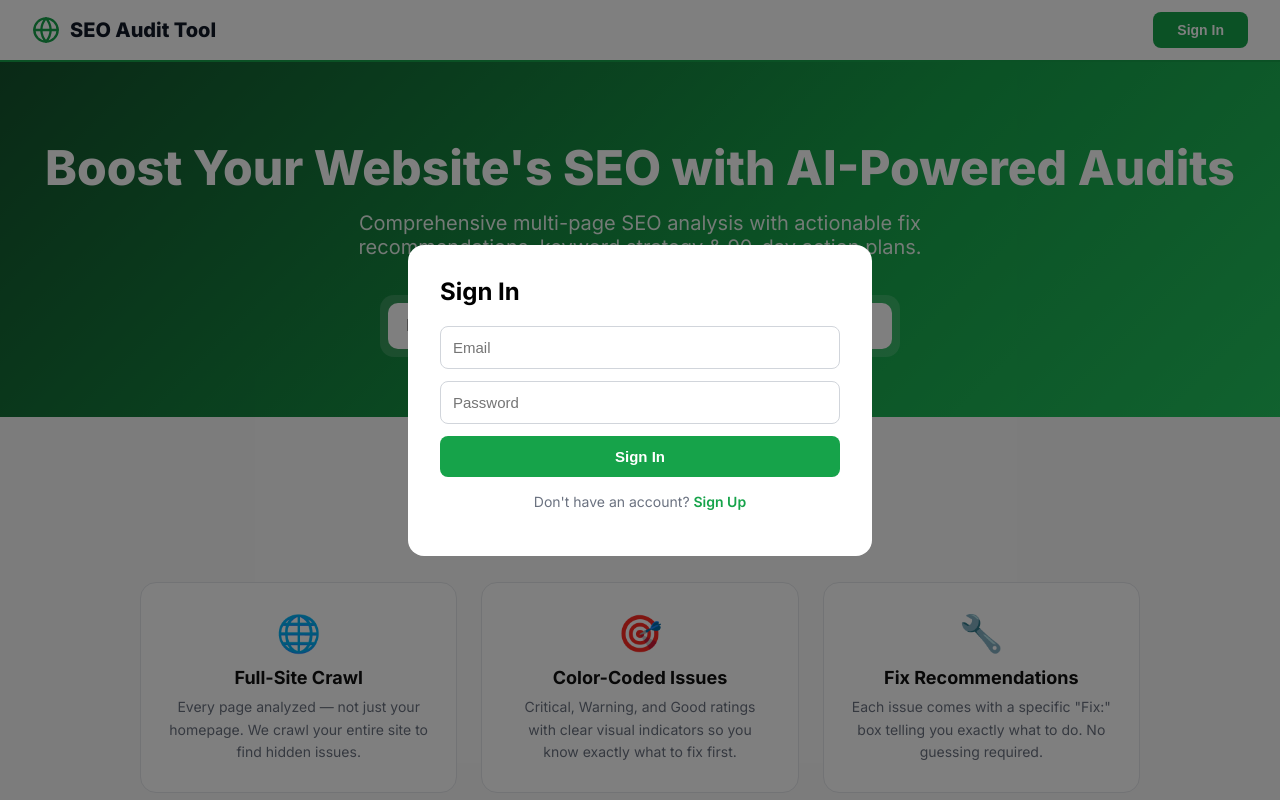
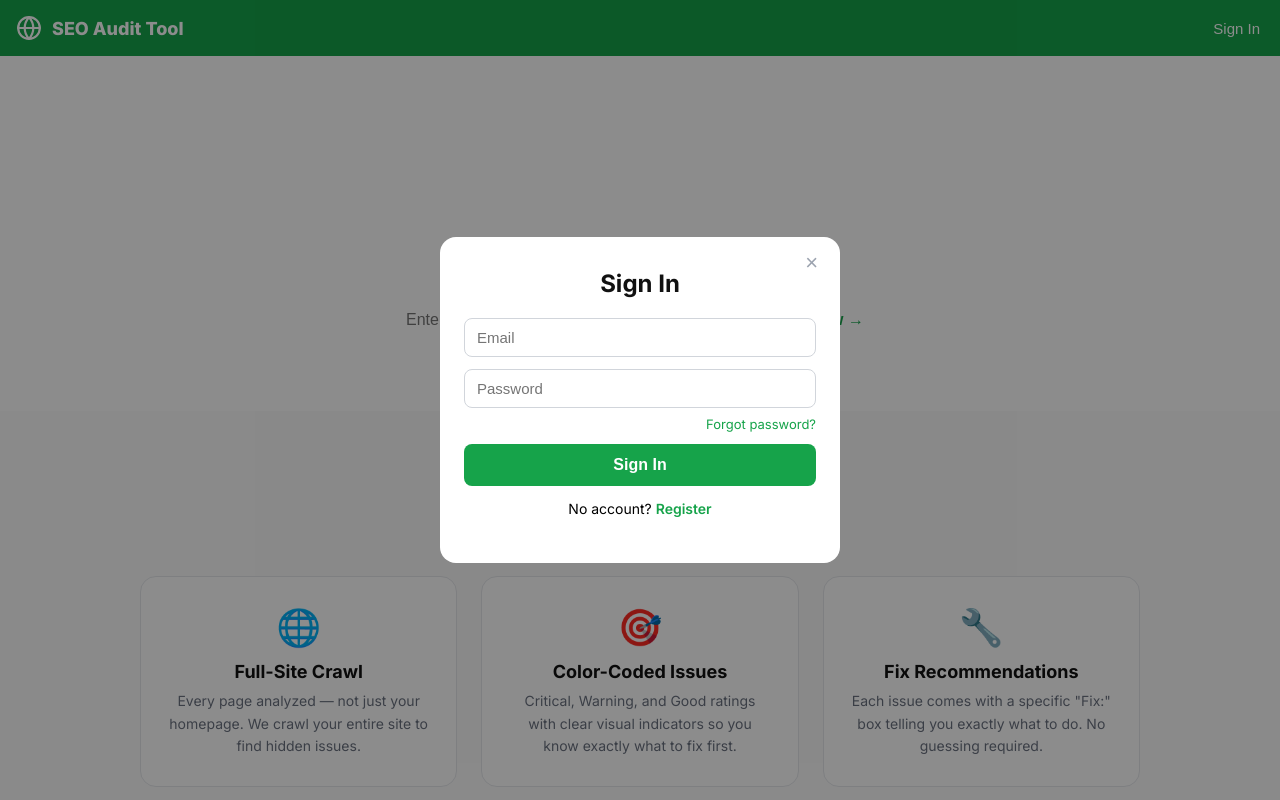
Before and after one commit to debesco4u/rankpilot-seo-audit, a React (Vite) app in the folder client/: page / in a window 1280 px wide. Both pictures are taken after a click on the button "Sign In". Shown: the top 800 px of the page. Built offline with nearby package versions, Linux system fonts and the light colour scheme.

Commit message:
Add forgot password + mobile responsive + hero restyle

```diff
--- a/client/src/api.ts
+++ b/client/src/api.ts
@@ -14,11 +14,23 @@ async function req(path: string, opts: RequestInit = {}) {
 
 export const api = {
   // Auth
-  signup: (email: string, password: string, name: string) =>
+  register: (name: string, email: string, password: string) =>
     req('/auth/signup', { method: 'POST', body: JSON.stringify({ email, password, name }) }),
   login: (email: string, password: string) =>
     req('/auth/login', { method: 'POST', body: JSON.stringify({ email, password }) }),
   me: () => req('/auth/me'),
+
+  // Forgot / Reset password
+  forgotPassword: async (email: string) => {
+    const r = await fetch(`${BASE}/auth/forgot-password`, { method: 'POST', headers: { 'Content-Type': 'application/json' }, body: JSON.stringify({ email }) });
+    if (!r.ok) throw new Error((await r.json()).error);
+    return r.json();
+  },
+  resetPassword: async (token: string, newPassword: string) => {
+    const r = await fetch(`${BASE}/auth/reset-password`, { method: 'POST', headers: { 'Content-Type': 'application/json' }, body: JSON.stringify({ token, newPassword }) });
+    if (!r.ok) throw new Error((await r.json()).error);
+    return r.json();
+  },
 
   // Subscription
   subscribe: (tier: string) =>
--- a/client/src/components/AccountPage.tsx
+++ b/client/src/components/AccountPage.tsx
@@ -2,35 +2,23 @@ import React from 'react';
 import PricingCards from './PricingCards';
 import type { User, Tier } from '../types';
 
-interface Props {
-  user: User;
-  onSelectTier: (tier: Tier) => void;
-}
+interface Props { user: User; onSelectTier: (tier: Tier) => void; }
 
 export default function AccountPage({ user, onSelectTier }: Props) {
   return (
-    <div style={{ maxWidth: 800, margin: '0 auto', padding: '32px 24px' }}>
-      <h1 style={{ margin: '0 0 8px' }}>My Account</h1>
+    <div style={{ maxWidth: 800, margin: '0 auto', padding: '24px 16px', boxSizing: 'border-box' as const }}>
+      <h1 style={{ margin: '0 0 8px', fontSize: 'clamp(22px, 5vw, 28px)' }}>My Account</h1>
       <div style={{
         background: '#fff', border: '1px solid #e5e7eb', borderRadius: 16,
-        padding: 32, marginBottom: 32
+        padding: '24px 20px', marginBottom: 32, boxSizing: 'border-box' as const
       }}>
-        <div style={{ display: 'grid', gridTemplateColumns: '1fr 1fr', gap: 16 }}>
-          <div>
-            <div style={{ fontSize: 13, color: '#6b7280' }}>Name</div>
-            <div style={{ fontWeight: 600 }}>{user.name}</div>
-          </div>
-          <div>
-            <div style={{ fontSize: 13, color: '#6b7280' }}>Email</div>
-            <div style={{ fontWeight: 600 }}>{user.email}</div>
-          </div>
-          <div>
-            <div style={{ fontSize: 13, color: '#6b7280' }}>Plan</div>
-            <div style={{ fontWeight: 600, textTransform: 'uppercase' }}>{user.tier}</div>
-          </div>
+        <div style={{ display: 'grid', gridTemplateColumns: 'repeat(auto-fit, minmax(160px, 1fr))', gap: 16 }}>
+          <div><div style={{ fontSize: 13, color: '#6b7280' }}>Name</div><div style={{ fontWeight: 600 }}>{user.name}</div></div>
+          <div><div style={{ fontSize: 13, color: '#6b7280' }}>Email</div><div style={{ fontWeight: 600, wordBreak: 'break-all' }}>{user.email}</div></div>
+          <div><div style={{ fontSize: 13, color: '#6b7280' }}>Plan</div><div style={{ fontWeight: 600, textTransform: 'uppercase' }}>{user.tier}</div></div>
         </div>
       </div>
-      <h2>Change Plan</h2>
+      <h2 style={{ fontSize: 'clamp(18px, 4vw, 24px)' }}>Change Plan</h2>
       <PricingCards currentTier={user.tier} onSelect={onSelectTier} />
     </div>
   );
--- a/client/src/components/AuthModal.tsx
+++ b/client/src/components/AuthModal.tsx
@@ -1,64 +1,84 @@
 import React, { useState } from 'react';
 import { api } from '../api';
-import type { User } from '../types';
 
-interface Props {
-  onClose: () => void;
-  onAuth: (user: User, token: string) => void;
-}
+interface Props { onClose: () => void; onAuth: (user: any, token: string) => void; }
 
 export default function AuthModal({ onClose, onAuth }: Props) {
-  const [mode, setMode] = useState<'login'|'signup'>('login');
-  const [email, setEmail] = useState('');
-  const [password, setPassword] = useState('');
-  const [name, setName] = useState('');
-  const [error, setError] = useState('');
-  const [loading, setLoading] = useState(false);
+  const [mode, setMode] = useState<'login'|'register'|'forgot'|'reset'>('login');
+  const [email, setEmail] = useState(''); const [password, setPassword] = useState('');
+  const [name, setName] = useState(''); const [error, setError] = useState('');
+  const [resetToken, setResetToken] = useState(''); const [newPw, setNewPw] = useState('');
+  const [info, setInfo] = useState('');
 
-  const handleSubmit = async (e: React.FormEvent) => {
-    e.preventDefault();
+
+  const submit = async () => {
     setError('');
-    setLoading(true);
     try {
-      const res = mode === 'signup'
-        ? await api.signup(email, password, name)
-        : await api.login(email, password);
-      localStorage.setItem('rp_token', res.token);
-      onAuth(res.user, res.token);
-      onClose();
-    } catch (err: any) {
-      setError(err.message);
-    } finally {
-      setLoading(false);
-    }
+      if (mode === 'register') {
+        const r = await api.register(name, email, password);
+        onAuth(r.user, r.token);
+      } else if (mode === 'login') {
+        const r = await api.login(email, password);
+        onAuth(r.user, r.token);
+      } else if (mode === 'forgot') {
+        const r = await api.forgotPassword(email);
+        setInfo(r.message || 'If that email exists, a reset token was generated.');
+        setResetToken(r.resetToken || '');
+        setMode('reset');
+      } else {
+        const r = await api.resetPassword(resetToken, newPw);
+        setInfo(r.message || 'Password reset! You can now log in.');
+        setMode('login');
+      }
+    } catch (e: any) { setError(e.message || 'Something went wrong'); }
   };
 
+  const overlay: React.CSSProperties = { position:'fixed',inset:0,background:'rgba(0,0,0,.45)',display:'flex',alignItems:'center',justifyContent:'center',zIndex:1000,padding:16 };
+  const card: React.CSSProperties = { background:'#fff',borderRadius:16,padding:'32px 24px',width:'100%',maxWidth:400,boxSizing:'border-box',position:'relative' };
+  const inp: React.CSSProperties = { width:'100%',padding:'10px 12px',border:'1px solid #d1d5db',borderRadius:8,fontSize:15,marginBottom:12,boxSizing:'border-box' };
+  const btn: React.CSSProperties = { width:'100%',padding:'12px',background:'#16a34a',color:'#fff',border:'none',borderRadius:8,fontWeight:700,fontSize:16,cursor:'pointer' };
+
   return (
-    <div style={{ position:'fixed', inset:0, background:'rgba(0,0,0,0.5)', display:'flex', alignItems:'center', justifyContent:'center', zIndex:1000 }} onClick={onClose}>
-      <div style={{ background:'#fff', borderRadius:16, padding:32, width:400, maxWidth:'90vw' }} onClick={e=>e.stopPropagation()}>
-        <h2 style={{ margin:0,marginBottom:20 }}>{mode === 'login' ? 'Sign In' : 'Create Account'}</h2>
-        <form onSubmit={handleSubmit}>
-          {mode === 'signup' && (
-            <input placeholder="Name" value={name} onChange={e=>setName(e.target.value)}
-              style={{ width:'100%',padding:12,borderRadius:8,border:'1px solid #d1d5db',marginBottom:12,fontSize:15,boxSizing:'border-box' }}/>
-          )}
-          <input placeholder="Email" type="email" value={email} onChange={e=>setEmail(e.target.value)} required
-            style={{ width:'100%',padding:12,borderRadius:8,border:'1px solid #d1d5db',marginBottom:12,fontSize:15,boxSizing:'border-box' }}/>
-          <input placeholder="Password" type="password" value={password} onChange={e=>setPassword(e.target.value)} required
-            style={{ width:'100%',padding:12,borderRadius:8,border:'1px solid #d1d5db',marginBottom:12,fontSize:15,boxSizing:'border-box' }}/>
-          {error && <div style={{ color:'#ef4444',fontSize:13,marginBottom:12 }}>{error}</div>}
-          <button type="submit" disabled={loading} style={{
-            width:'100%',padding:12,border:'none',borderRadius:8,background:'#16a34a',color:'#fff',
-            fontWeight:600,fontSize:15,cursor:'pointer',opacity:loading?0.7:1
-          }}>{loading ? 'Please wait...' : mode === 'login' ? 'Sign In' : 'Sign Up'}</button>
-        </form>
-        <p style={{ textAlign:'center',marginTop:16,fontSize:14,color:'#6b7280' }}>
-          {mode === 'login' ? "Don't have an account? " : 'Already have an account? '}
-          <span style={{ color:'#16a34a',cursor:'pointer',fontWeight:600 }}
-            onClick={() => setMode(mode === 'login' ? 'signup' : 'login')}>
-            {mode === 'login' ? 'Sign Up' : 'Sign In'}
-          </span>
-        </p>
+    <div style={overlay} onClick={onClose}>
+      <div style={card} onClick={e=>e.stopPropagation()}>
+        <button onClick={onClose} style={{ position:'absolute',top:12,right:16,background:'none',border:'none',fontSize:22,cursor:'pointer',color:'#9ca3af' }}>&times;</button>
+        <h2 style={{ textAlign:'center',margin:'0 0 20px',color:'#111' }}>
+          {mode==='login'?'Sign In':mode==='register'?'Create Account':mode==='forgot'?'Forgot Password':'Reset Password'}
+        </h2>
+        {error && <div style={{ background:'#fef2f2',color:'#dc2626',padding:10,borderRadius:8,marginBottom:12,fontSize:14 }}>{error}</div>}
+        {info && <div style={{ background:'#f0fdf4',color:'#16a34a',padding:10,borderRadius:8,marginBottom:12,fontSize:14 }}>{info}</div>}
+
+        {mode==='forgot' && (<>
+          <input style={inp} placeholder="Your email" value={email} onChange={e=>setEmail(e.target.value)} />
+          <button style={btn} onClick={submit}>Send Reset Token</button>
+          <p style={{ textAlign:'center',marginTop:14,fontSize:14 }}>
+            <span style={{ color:'#16a34a',cursor:'pointer',fontWeight:600 }} onClick={()=>{setMode('login');setError('');setInfo('');}}>Back to Sign In</span>
+          </p>
+        </>)}
+
+        {mode==='reset' && (<>
+          <input style={inp} placeholder="Reset token" value={resetToken} onChange={e=>setResetToken(e.target.value)} />
+          <input style={inp} type="password" placeholder="New password" value={newPw} onChange={e=>setNewPw(e.target.value)} />
+          <button style={btn} onClick={submit}>Reset Password</button>
+        </>)}
+
+        {mode==='login' && (<>
+          <input style={inp} placeholder="Email" value={email} onChange={e=>setEmail(e.target.value)} />
+          <input style={inp} type="password" placeholder="Password" value={password} onChange={e=>setPassword(e.target.value)} />
+          <p style={{ textAlign:'right',margin:'-4px 0 12px',fontSize:13 }}>
+            <span style={{ color:'#16a34a',cursor:'pointer' }} onClick={()=>{setMode('forgot');setError('');setInfo('');}}>Forgot password?</span>
+          </p>
+          <button style={btn} onClick={submit}>Sign In</button>
+          <p style={{ textAlign:'center',marginTop:14,fontSize:14 }}>No account? <span style={{ color:'#16a34a',cursor:'pointer',fontWeight:600 }} onClick={()=>{setMode('register');setError('');}}>Register</span></p>
+        </>)}
+
+        {mode==='register' && (<>
+          <input style={inp} placeholder="Full name" value={name} onChange={e=>setName(e.target.value)} />
+          <input style={inp} placeholder="Email" value={email} onChange={e=>setEmail(e.target.value)} />
+          <input style={inp} type="password" placeholder="Password" value={password} onChange={e=>setPassword(e.target.value)} />
+          <button style={btn} onClick={submit}>Create Account</button>
+          <p style={{ textAlign:'center',marginTop:14,fontSize:14 }}>Have an account? <span style={{ color:'#16a34a',cursor:'pointer',fontWeight:600 }} onClick={()=>{setMode('login');setError('');}}>Sign In</span></p>
+        </>)}
       </div>
     </div>
   );
--- a/client/src/components/Landing.tsx
+++ b/client/src/components/Landing.tsx
@@ -32,7 +32,7 @@ export default function Landing({ user, onLoginClick, onSelectTier }: Props) {
     <div style={{ background: '#fafafa', overflowX: 'hidden' as const }}>
       {/* Hero */}
       <section style={{
-        background: 'linear-gradient(135deg, #14532d 0%, #16a34a 60%, #22c55e 100%)',
+        background: '#ffffff',
         color: '#fff', padding: '80px 16px 60px', textAlign: 'center', overflowX: 'hidden' as const, boxSizing: 'border-box' as const
       }}>
         <h1 style={{ fontSize: 'clamp(28px, 6vw, 48px)', fontWeight: 800, margin: '0 0 16px', lineHeight: 1.1 }}>
@@ -127,7 +127,7 @@ export default function Landing({ user, onLoginClick, onSelectTier }: Props) {
                 <div style={{
                   background: i === previewIdx ? '#22c55e' : 'rgba(255,255,255,0.1)',
                   color: i === previewIdx ? '#fff' : '#ccc',
-                  fontSize: 10, fontWeight: 600, textAlign: 'center', padding: '4px 2px'
+                  fontSize: 10, fontWeight: 600, textAlign: 'center', padding: '60px 16px'
                 }}>{sp.caption}</div>
               </div>
             ))}
--- a/client/src/components/Navbar.tsx
+++ b/client/src/components/Navbar.tsx
@@ -1,60 +1,54 @@
-import React from 'react';
-import { useNavigate, useLocation } from 'react-router-dom';
-import type { User } from '../types';
+import React, { useState } from 'react';
 
-interface Props {
-  user: User | null;
-  onLoginClick: () => void;
-  onLogout: () => void;
-}
+const LOGO = '/dabisoft-logo.png';
 
-export default function Navbar({ user, onLoginClick, onLogout }: Props) {
-  const navigate = useNavigate();
-  const loc = useLocation();
+interface Props { user: any; onLoginClick: () => void; onLogout: () => void; onAccount?: () => void; onHome?: () => void; }
 
-  const GlobeIcon = () => (
-    <svg width="28" height="28" viewBox="0 0 24 24" fill="none" stroke="#16a34a" strokeWidth="2" strokeLinecap="round" strokeLinejoin="round">
-      <circle cx="12" cy="12" r="10"/>
-      <line x1="2" y1="12" x2="22" y2="12"/>
-      <path d="M12 2a15.3 15.3 0 0 1 4 10 15.3 15.3 0 0 1-4 10 15.3 15.3 0 0 1-4-10 15.3 15.3 0 0 1 4-10z"/>
-    </svg>
-  );
+export default function Navbar({ user, onLoginClick, onLogout, onAccount, onHome }: Props) {
+  const [menuOpen, setMenuOpen] = useState(false);
+  const link: React.CSSProperties = { color:'#fff',cursor:'pointer',fontWeight:500,fontSize:15,background:'none',border:'none',padding:'8px 4px' };
 
   return (
-    <nav style={{
-      display: 'flex', alignItems: 'center', justifyContent: 'space-between',
-      padding: '12px 32px', background: '#fff', borderBottom: '2px solid #16a34a',
-      position: 'sticky', top: 0, zIndex: 100
-    }}>
-      <div style={{ display: 'flex', alignItems: 'center', gap: 10, cursor: 'pointer' }} onClick={() => navigate('/')}>
-        <GlobeIcon />
-        <span style={{ fontWeight: 800, fontSize: 20, color: '#111827' }}>SEO Audit Tool</span>
+    <nav style={{ background:'#16a34a',padding:'0 16px',display:'flex',alignItems:'center',justifyContent:'space-between',height:56,position:'relative' }}>
+      <div style={{ display:'flex',alignItems:'center',gap:10,cursor:'pointer' }} onClick={onHome}>
+        <svg width="26" height="26" viewBox="0 0 24 24" fill="none" stroke="#fff" strokeWidth="2" strokeLinecap="round" strokeLinejoin="round"><circle cx="12" cy="12" r="10"/><line x1="2" y1="12" x2="22" y2="12"/><path d="M12 2a15.3 15.3 0 014 10 15.3 15.3 0 01-4 10 15.3 15.3 0 01-4-10A15.3 15.3 0 0112 2z"/></svg>
+        <span style={{ color:'#fff',fontWeight:800,fontSize:18 }}>SEO Audit Tool</span>
       </div>
-      <div style={{ display: 'flex', alignItems: 'center', gap: 16 }}>
-        {user ? (
-          <>
-            <button onClick={() => navigate('/dashboard')} style={{
-              padding: '8px 18px', borderRadius: 8, border: 'none',
-              background: loc.pathname === '/dashboard' ? '#f0fdf4' : 'transparent',
-              color: '#16a34a', fontWeight: 600, cursor: 'pointer', fontSize: 14
-            }}>Dashboard</button>
-            <button onClick={() => navigate('/account')} style={{
-              padding: '8px 18px', borderRadius: 8, border: 'none',
-              background: loc.pathname === '/account' ? '#f0fdf4' : 'transparent',
-              color: '#16a34a', fontWeight: 600, cursor: 'pointer', fontSize: 14
-            }}>Account</button>
-            <button onClick={onLogout} style={{
-              padding: '8px 18px', borderRadius: 8, border: '1px solid #d1d5db',
-              background: '#fff', color: '#6b7280', cursor: 'pointer', fontSize: 14
-            }}>Logout</button>
-          </>
-        ) : (
-          <button onClick={onLoginClick} style={{
-            padding: '10px 24px', borderRadius: 8, border: 'none',
-            background: '#16a34a', color: '#fff', fontWeight: 600, cursor: 'pointer', fontSize: 14
-          }}>Sign In</button>
+
+      {/* Desktop links */}
+      <div className="nav-links-desktop" style={{ display:'flex',gap:8,alignItems:'center' }}>
+        {user ? (<>
+          <button style={link} onClick={onAccount}>Account</button>
+          <span style={{ color:'rgba(255,255,255,.6)',fontSize:14 }}>{user.email}</span>
+          <button style={{...link,color:'#bbf7d0'}} onClick={onLogout}>Logout</button>
+        </>) : (
+          <button style={link} onClick={onLoginClick}>Sign In</button>
         )}
       </div>
+
+      {/* Mobile hamburger */}
+      <button className="nav-hamburger" onClick={()=>setMenuOpen(!menuOpen)} style={{ display:'none',background:'none',border:'none',color:'#fff',fontSize:28,cursor:'pointer',padding:4 }}>
+        {menuOpen ? '✕' : '☰'}
+      </button>
+
+      {menuOpen && (
+        <div className="nav-mobile-menu" style={{ position:'absolute',top:56,right:0,left:0,background:'#16a34a',padding:'12px 16px',display:'flex',flexDirection:'column',gap:8,zIndex:999,borderTop:'1px solid rgba(255,255,255,.2)' }}>
+          {user ? (<>
+            <button style={{...link,textAlign:'left'}} onClick={()=>{onAccount?.();setMenuOpen(false);}}>Account</button>
+            <span style={{ color:'rgba(255,255,255,.7)',fontSize:13,padding:'4px' }}>{user.email}</span>
+            <button style={{...link,textAlign:'left',color:'#bbf7d0'}} onClick={()=>{onLogout();setMenuOpen(false);}}>Logout</button>
+          </>) : (
+            <button style={{...link,textAlign:'left'}} onClick={()=>{onLoginClick();setMenuOpen(false);}}>Sign In</button>
+          )}
+        </div>
+      )}
+
+      <style>{`
+        @media(max-width:640px){
+          .nav-links-desktop{display:none!important}
+          .nav-hamburger{display:block!important}
+        }
+      `}</style>
     </nav>
   );
 }
--- a/client/src/components/PaymentModal.tsx
+++ b/client/src/components/PaymentModal.tsx
@@ -30,7 +30,7 @@ export default function PaymentModal({ tier, onClose, onSuccess }: Props) {
 
   return (
     <div style={{ position:'fixed', inset:0, background:'rgba(0,0,0,0.5)', display:'flex', alignItems:'center', justifyContent:'center', zIndex:1000 }} onClick={onClose}>
-      <div style={{ background:'#fff', borderRadius:16, padding:32, width:420, maxWidth:'90vw' }} onClick={e=>e.stopPropagation()}>
+      <div style={{ background:'#fff', borderRadius:16, padding:32, width:'100%',maxWidth:420 }} onClick={e=>e.stopPropagation()}>
         <h2 style={{ margin:'0 0 8px' }}>Subscribe to {name}</h2>
         <p style={{ color:'#6b7280', margin:'0 0 24px' }}>${price}/month</p>
         <button onClick={handlePayPal} style={{
```
Also changed, not shown: 1 other file (tests, documents, lock files or other folders).
